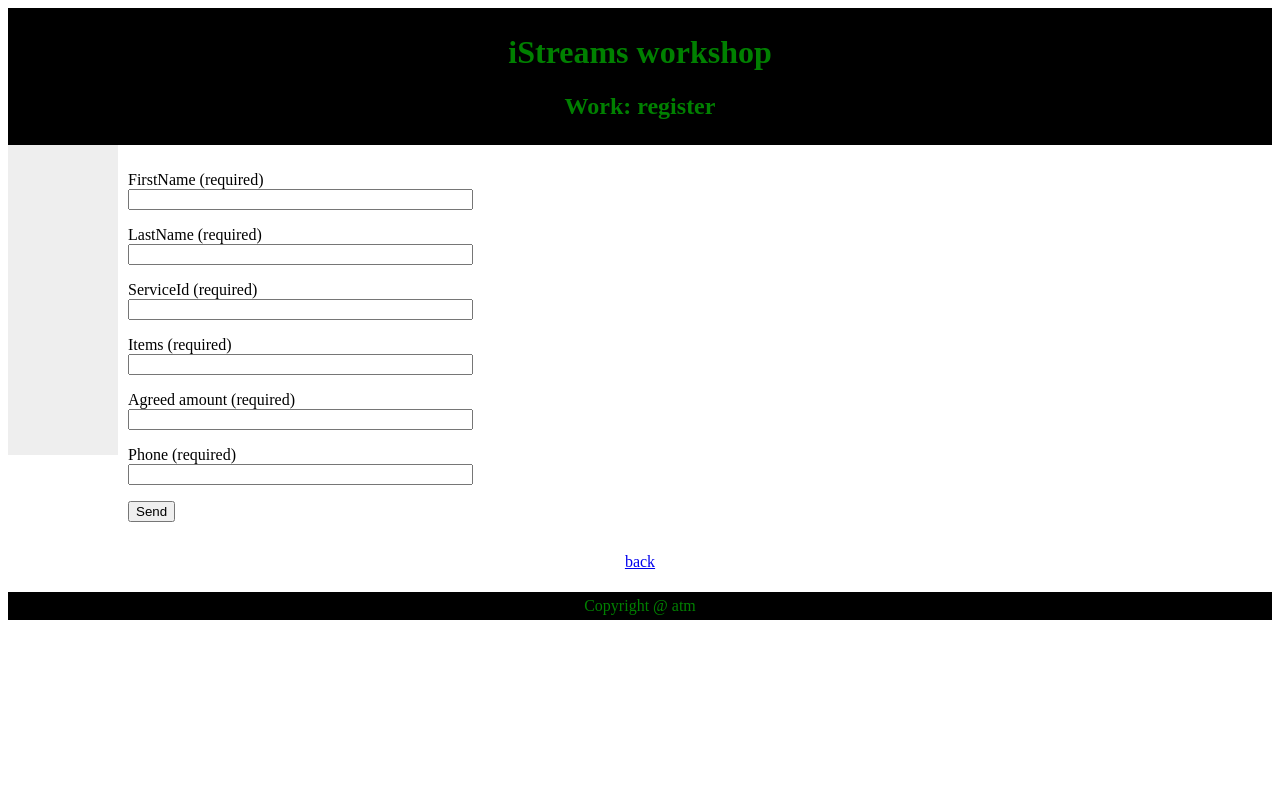
After one commit to mugabekinnocet/wms_4istreams, a PHP site: page /itemreg.php in a window 1280 px wide. The commit adds this page. Run offline with PHP 8.4, Linux system fonts and the light colour scheme.

Commit message:
a few changes

```diff
--- /dev/null
+++ b/itemreg.php
@@ -0,0 +1,105 @@
+<html>
+		<head>
+		 <title>
+		     work registration
+		 </title>
+			 <style>
+					#header {
+						background-color:black;
+						color:green;
+						text-align:center;
+						padding:5px;
+					}
+					#nav {
+						line-height:30px;
+						background-color:#eeeeee;
+						height:300px;
+						width:100px;
+						float:left;
+						padding:5px;
+					}
+					#section {
+						width:350px;
+						float:left;
+						padding:10px;
+					}
+					#footer1 {
+						background-color:white;
+						color:green;
+						clear:both;
+						text-align:center;
+						padding:5px;
+					}
+					#footer {
+						background-color:black;
+						color:green;
+						clear:both;
+						text-align:center;
+						padding:5px;
+					}
+			 </style>
+		</head>
+		<body>
+			<div id="header">
+				<h1>iStreams workshop</h1>
+				<h2>Work: register</h2>
+				</div>
+
+				<div id="nav">
+				<br>
+				<br>
+				<br>
+				</div>
+
+				<div id="section">
+				  <form class="wpcf7-form" action="/istreams/contact-us-2/#wpcf7-f63-p64-o1" method="post" novalidate="novalidate">
+<div style="display: none;">
+<input name="_wpcf7" type="hidden" value="63">
+<input name="_wpcf7_version" type="hidden" value="4.8">
+<input name="_wpcf7_locale" type="hidden" value="en_US">
+<input name="_wpcf7_unit_tag" type="hidden" value="wpcf7-f63-p64-o1">
+<input name="_wpcf7_container_post" type="hidden" value="64">
+<input name="_wpcf7_nonce" type="hidden" value="cbdb12b346">
+</div>
+<p><label> FirstName (required)<br>
+    <span class="wpcf7-form-control-wrap FirstName"><input name="FirstName"
+	 type="text" size="40" value=""></span> </label></p>
+<p><label> LastName (required)<br>
+    <span class="wpcf7-form-control-wrap LastName"><input name="LastName"
+	 type="text" size="40" value=""></span> </label></p>
+	 <p><label> ServiceId (required)<br>
+    <span class="wpcf7-form-control-wrap ServiceId"><input name="ServiceId"
+	 type="text" size="40" value=""></span> </label></p>
+	 <p><label> Items (required)<br>
+    <span class="wpcf7-form-control-wrap Items"><input name="Items"
+	 type="text" size="40" value=""></span> </label></p>
+	 <p><label> Agreed amount (required)<br>
+    <span class="wpcf7-form-control-wrap Agreed amount"><input name="Agreed amount"
+	 type="text" size="40" value=""></span> </label></p>
+	 <p><label> Phone (required)<br>
+    <span class="wpcf7-form-control-wrap Phone"><input name="Phone"
+	 type="text" size="40" value=""></span> </label></p>
+
+	<p><input
+
+
+class="wpcf7-form-control wpcf7-submit" type="submit" value="Send"><span class="ajax-loader"></span></p>
+<div class="wpcf7-response-output wpcf7-display-none"></div></form></div>
+				</div>
+
+				<div id="section">
+
+				</div>
+				<div id="footer1">
+				<a href="technician.php">back</a>
+				</div>
+
+				</ul>
+				</p>
+				</div>
+				<div id="footer">
+				Copyright @ atm
+				</div>
+
+		</body>
+</html>
```
Also changed, not shown: administrator.php (+5 -4 lines), retrieve.php (+4 -3 lines), technician.php (+96 -4 lines), wms_dbFiles/wms().sql (added, +44 -0 lines).
